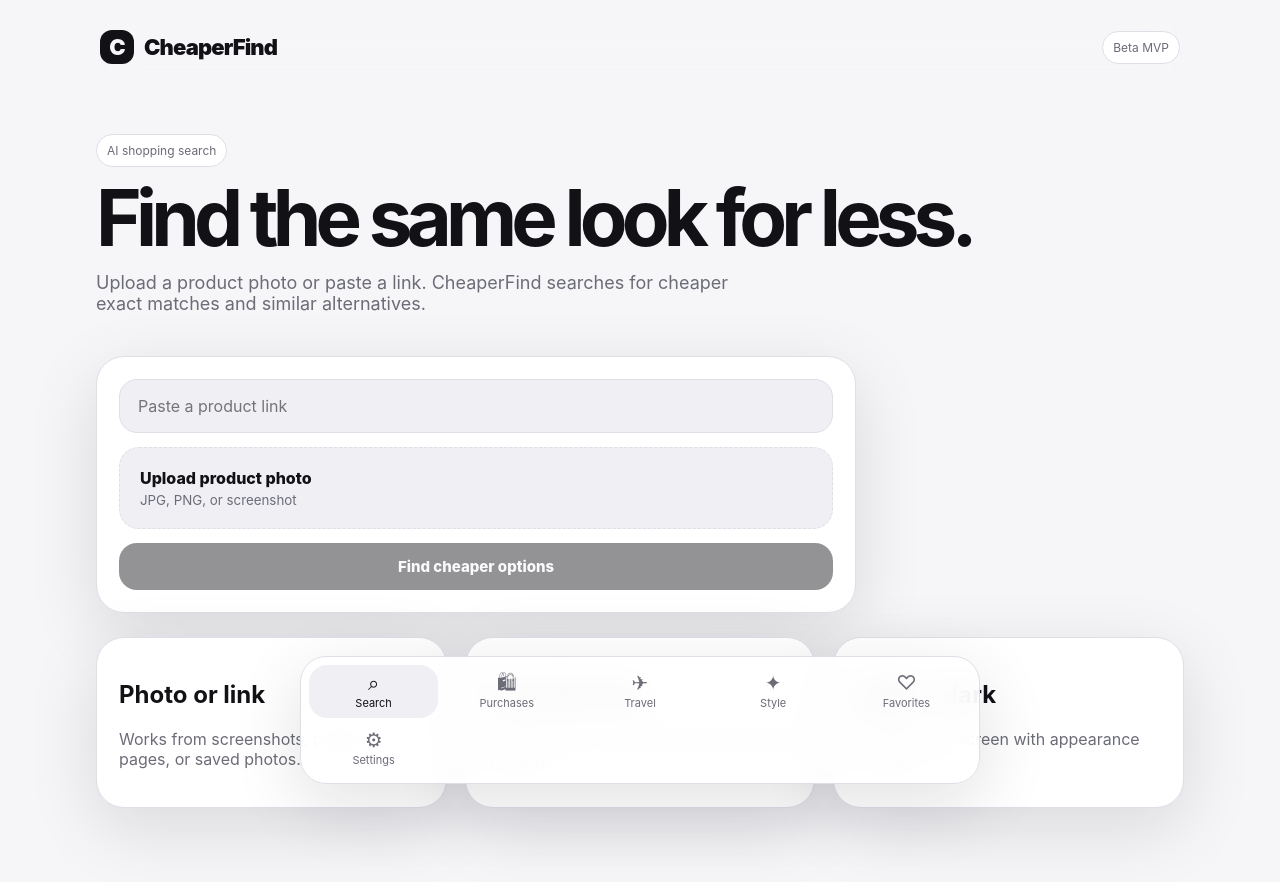
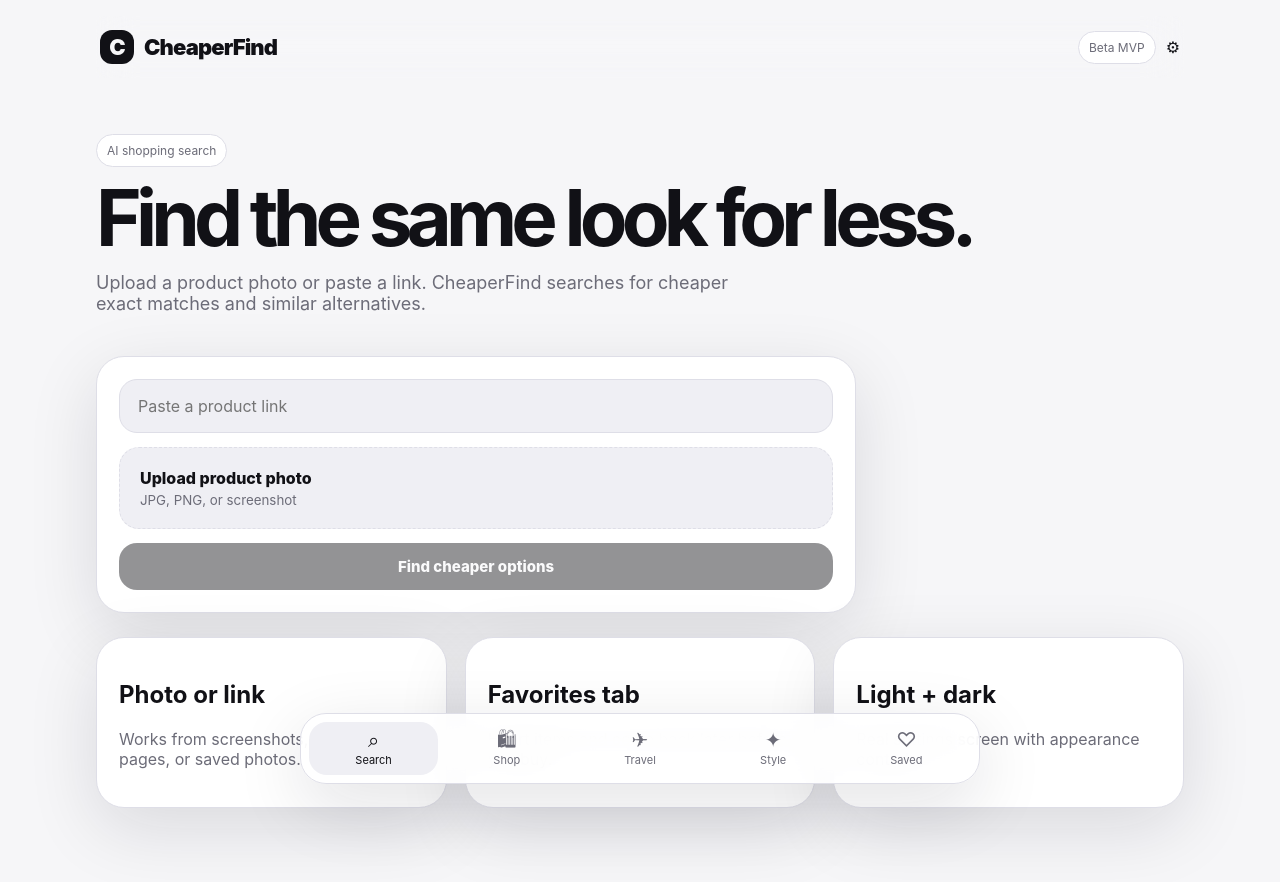
Before and after one commit to Jakelevin999/ccheapest-app-ver-3-, a Next.js app: page / in a window 1280 px wide. Shown: the top 882 px of the page. Built offline with nearby package versions, Linux system fonts and the light colour scheme.

Commit message:
Move settings to top and clean nav

```diff
--- a/components/AppShell.tsx
+++ b/components/AppShell.tsx
@@ -5,11 +5,10 @@ import { ThemeProvider } from './ThemeProvider';
 
 const tabs = [
   { href: '/', label: 'Search', icon: '⌕' },
-  { href: '/purchases', label: 'Purchases', icon: '🛍' },
+  { href: '/purchases', label: 'Shop', icon: '🛍' },
   { href: '/travel', label: 'Travel', icon: '✈' },
   { href: '/style', label: 'Style', icon: '✦' },
-  { href: '/favorites', label: 'Favorites', icon: '♡' },
-  { href: '/settings', label: 'Settings', icon: '⚙' }
+  { href: '/favorites', label: 'Saved', icon: '♡' }
 ];
 
 export default function AppShell({ children }: { children: React.ReactNode }) {
@@ -18,11 +17,14 @@ export default function AppShell({ children }: { children: React.ReactNode }) {
     <main className="appShell">
       <header className="topbar">
         <Link href="/" className="brand"><span className="brandMark">C</span><span>CheaperFind</span></Link>
-        <span className="statusPill">Beta MVP</span>
+        <div style={{display:'flex',gap:10,alignItems:'center'}}>
+          <span className="statusPill">Beta MVP</span>
+          <Link href="/settings" className="settingsTop">⚙</Link>
+        </div>
       </header>
       <div className="screen">{children}</div>
       <nav className="tabbar" aria-label="Main navigation">
-        {tabs.map(tab => <Link key={tab.href} href={tab.href} className={`tab ${pathname === tab.href ? 'active' : ''}`}>
+        {tabs.map(tab => <Link key={tab.href} href={tab.href} className={`tab ${pathname === tab.href || (tab.href === '/' && pathname === '/results') ? 'active' : ''}`}>
           <span>{tab.icon}</span><small>{tab.label}</small>
         </Link>)}
       </nav>
```
